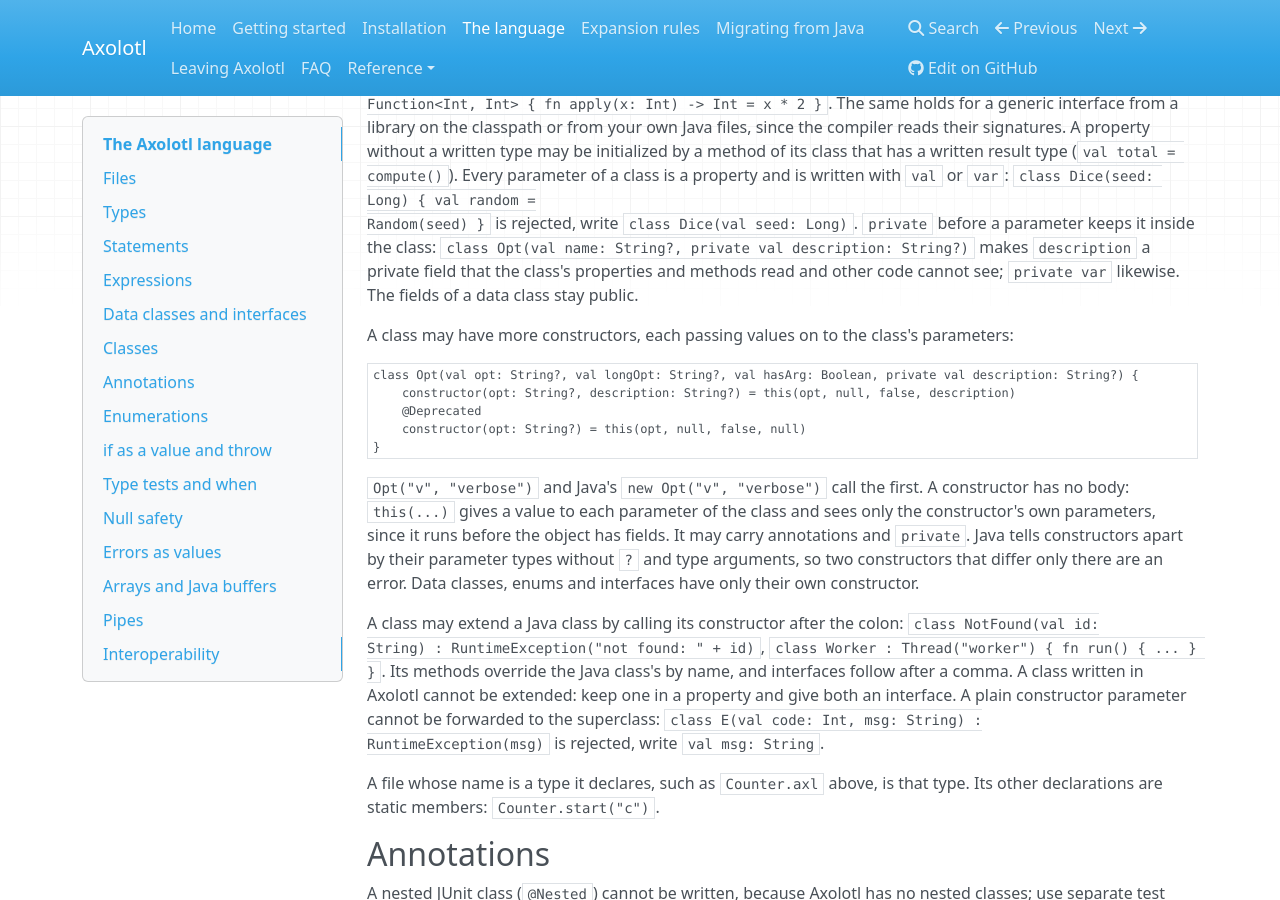
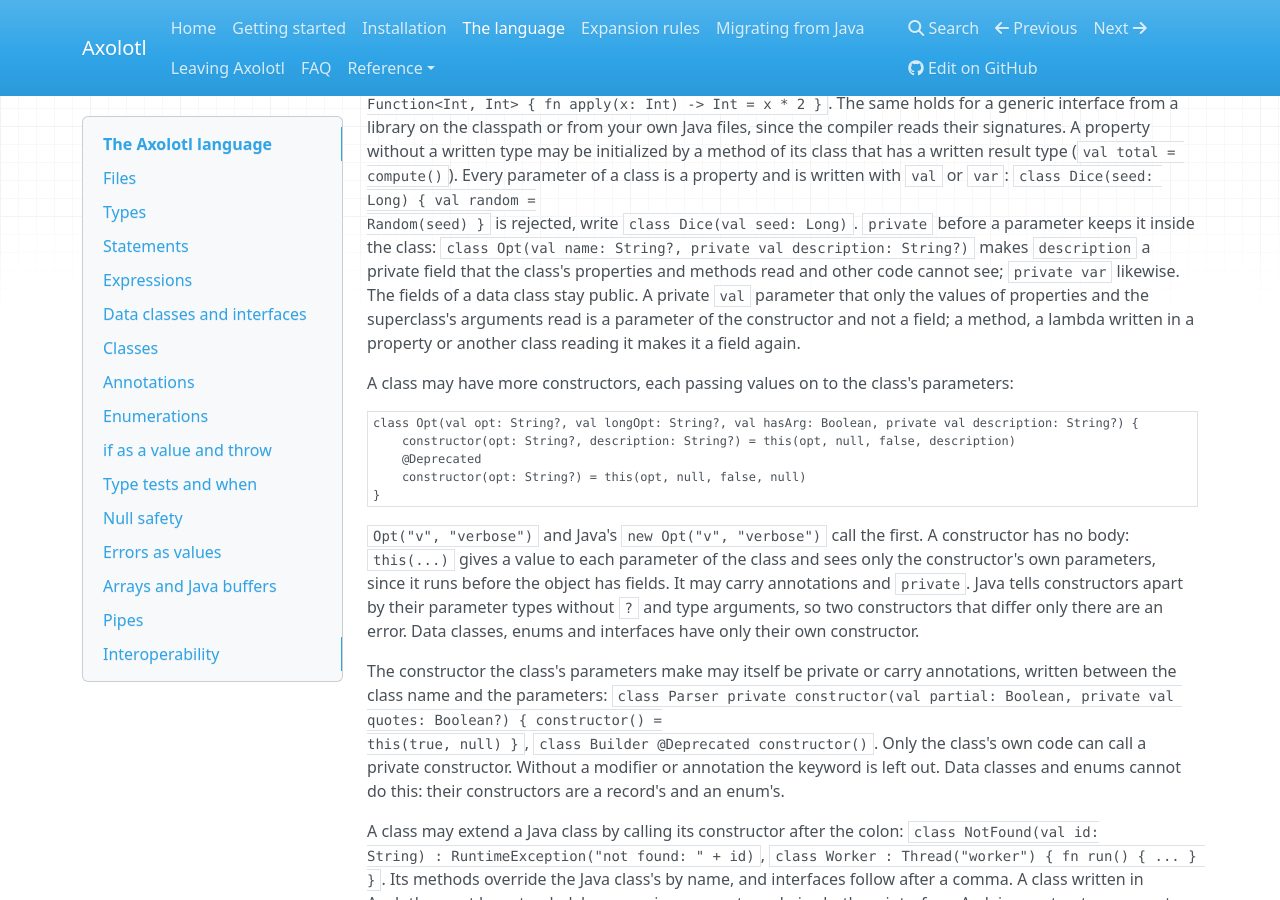
Before and after one commit to k1ngmang/axolotl-lang, an MkDocs documentation site: the page built from docs/language.md, in a window 1280 px wide and 900 px high, scrolled down 3632 px. Built offline with MkDocs 1.6.1, drawn with Linux system fonts in a browser that asks for light colours; nearby versions of some CDN libraries.

Commit message:
Document private and annotated class constructors

```diff
--- a/docs/language.md
+++ b/docs/language.md
@@ -184,6 +184,8 @@ Every parameter of a class is a property and is written with `val` or `var`: `cl
 Random(seed) }` is rejected, write `class Dice(val seed: Long)`. `private` before a parameter keeps it inside the class:
 `class Opt(val name: String?, private val description: String?)` makes `description` a private field that the class's
 properties and methods read and other code cannot see; `private var` likewise. The fields of a data class stay public.
+A private `val` parameter that only the values of properties and the superclass's arguments read is a parameter of the
+constructor and not a field; a method, a lambda written in a property or another class reading it makes it a field again.
 
 A class may have more constructors, each passing values on to the class's parameters:
 
@@ -200,6 +202,12 @@ value to each parameter of the class and sees only the constructor's own paramet
 fields. It may carry annotations and `private`. Java tells constructors apart by their parameter types without `?` and type
 arguments, so two constructors that differ only there are an error. Data classes, enums and interfaces have only their own
 constructor.
+
+The constructor the class's parameters make may itself be private or carry annotations, written between the class name
+and the parameters: `class Parser private constructor(val partial: Boolean, private val quotes: Boolean?) { constructor() =
+this(true, null) }`, `class Builder @Deprecated constructor()`. Only the class's own code can call a private constructor.
+Without a modifier or annotation the keyword is left out. Data classes and enums cannot do this: their constructors are a
+record's and an enum's.
 
 A class may extend a Java class by calling its constructor after the colon: `class NotFound(val id:
 String) : RuntimeException("not found: " + id)`, `class Worker : Thread("worker") { fn run() { ... } }`.
```
Also changed, not shown: CHANGELOG.md (+2 -0 lines), docs/decisions.md (+2 -0 lines).
